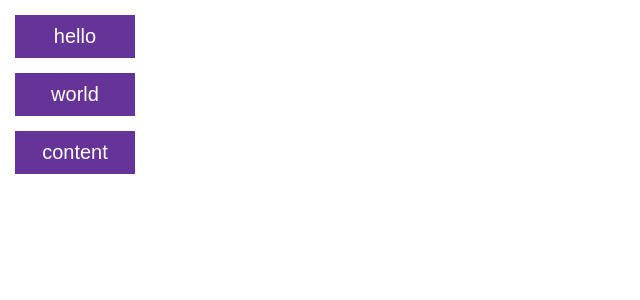
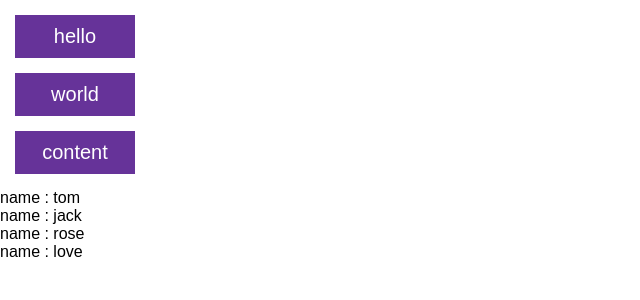
Before and after one commit to lxykad/gitpage, a React app: page / in a window 1280 px wide. Shown: the top 300 px of the page, without its empty margins (0-640 px from the left). Built offline with nearby package versions, Linux system fonts and the light colour scheme.

Commit message:
add list code

```diff
--- /dev/null
+++ b/src/js/list.js
@@ -0,0 +1,22 @@
+import React, {Component} from 'react';
+
+class List extends Component {
+
+    render() {
+
+        const {user} = this.props || null
+
+        return (
+
+            <div>
+                {
+                    <div> name : {user.name}</div>
+                }
+
+            </div>
+        )
+    }
+
+}
+
+export default List;
--- a/src/js/main.js
+++ b/src/js/main.js
@@ -1,13 +1,24 @@
 import React, {Component} from 'react';
 
 import Head from './head'
+import List from './list'
 
 class Main extends Component {
+
+    users = [
+        {name: 'tom', age: '18'},
+        {name: 'jack', age: '19'},
+        {name: 'rose', age: '25'},
+        {name: 'love', age: '16'}
+    ]
+
     render() {
         return (
             <div>
                 <Head/>
-
+                {this.users.map((u) => {
+                    return <List user={u}/>
+                })}
             </div>
         )
     }
```
